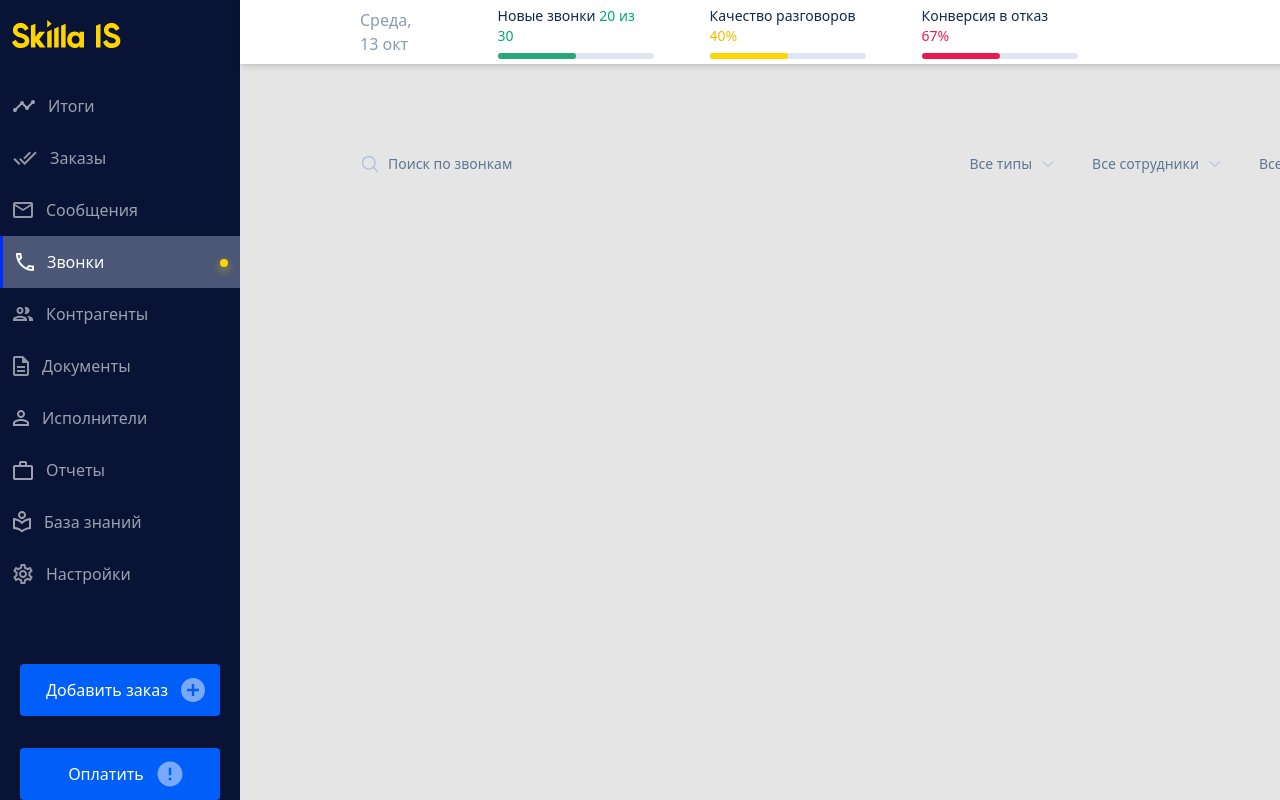
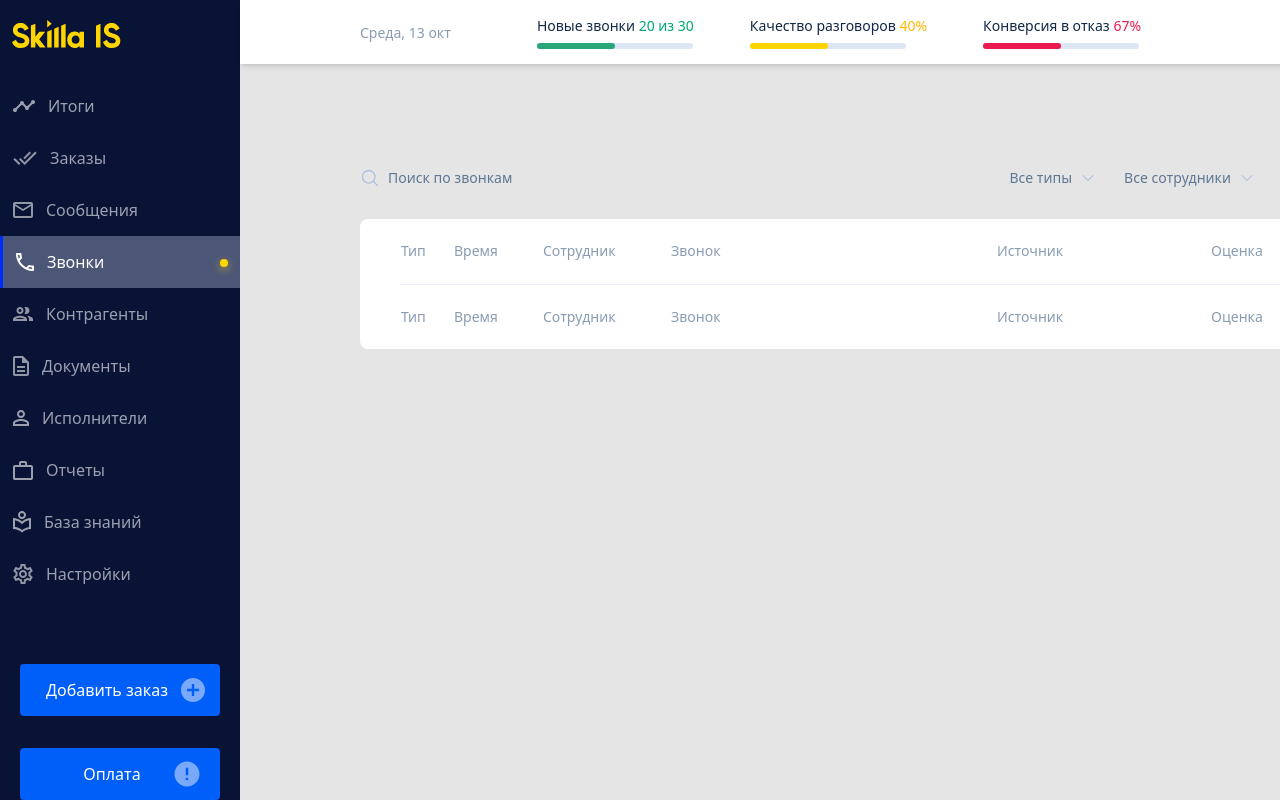
Before and after one commit to nikolaj1922/skilla-test, a React (Vite) app: page / in a window 1280 px wide. Shown: the top 800 px of the page. Built offline with nearby package versions, Linux system fonts and the light colour scheme.

Commit message:
fix pixels

```diff
--- a/src/App.tsx
+++ b/src/App.tsx
@@ -2,6 +2,7 @@ import React from "react";
 import AppBar from "./components/AppBar/AppBar";
 import BalanceAndPeroidRow from "./components/BalanceAndPeriodRow/BalanceAndPeroidRow";
 import FilterRow from "./components/FilterRow/FilterRow";
+import CallTable from "./components/CallTable/CallTable";
 
 const App: React.FC = () => {
   return (
@@ -9,8 +10,8 @@ const App: React.FC = () => {
       <AppBar />
       <div className="mt-[84px] w-[1440px] ml-[120px]">
         <BalanceAndPeroidRow />
-        <FilterRow/>
-
+        <FilterRow />
+        <CallTable />
       </div>
     </div>
   );
--- a/src/components/AppBar/AppBar.tsx
+++ b/src/components/AppBar/AppBar.tsx
@@ -8,9 +8,9 @@ interface AppBarProps {}
 
 const AppBar: React.FC<AppBarProps> = ({}) => {
   return (
-    <div className="h-16 w-full shadow-md fixed top-0 text-[#899CB1] font-[15px] z-50 bg-[#fff]">
-      <div className="px-[120px] flex items-center h-full">
-        <div className=" mr-[86px]">Среда, 13 окт</div>
+    <div className="h-16 w-full shadow-md fixed top-0 text-[#899CB1] text-[14px] z-50 bg-[#fff]">
+      <div className=" flex items-center h-full w-[1440px] ml-[120px]">
+        <div className=" mr-[86px] whitespace-nowrap">Среда, 13 окт</div>
         <div className="flex gap-[56px] mr-[197px]">
           <AppBarRaitingBlock type="calls" newCalls={20} totalCalls={30} />
           <AppBarRaitingBlock type="quality" qualityPercent={40} />
@@ -18,7 +18,9 @@ const AppBar: React.FC<AppBarProps> = ({}) => {
         </div>
         <MagnifyingGlassIcon className="mr-16 icon h-5 w-5" />
         <div className="flex items-center justify-center space-x-[10px] mr-[47px] cursor-pointer group">
-          <span>ИП Сидорова Александра Михайловна</span>
+          <span className="whitespace-nowrap text-[15px]">
+            ИП Сидорова Александра Михайловна
+          </span>
           <ChevronDownIcon className="icon h-5 w-5 group-hover:text-[#002CFB]" />
         </div>
         <div className="flex items-center justify-center space-x-[10px] group cursor-pointer">
--- a/src/components/BalanceAndPeriodRow/Balance.tsx
+++ b/src/components/BalanceAndPeriodRow/Balance.tsx
@@ -5,7 +5,7 @@ interface BalanceProps {}
 
 const Balance: React.FC<BalanceProps> = ({}) => {
   return (
-    <div className="bg-[#fff] rounded-[48px] w-[145px] h-[40px] px-3 py-2.5 text-[#899CB1] flex items-center text-sm space-x-[10px] group cursor-pointer transition duration-150 ease-out">
+    <div className="bg-[#fff] rounded-[48px] w-[145px] h-[40px] pl-3.5 py-2.5 text-[#899CB1] flex items-center text-sm space-x-[10px] group cursor-pointer transition duration-150 ease-out">
       <span className="items-center">
         Баланс:{" "}
         <span className="text-[#122945] font-medium group-hover:text-[#0024CB]">
--- a/src/components/BalanceAndPeriodRow/BalanceAndPeroidRow.tsx
+++ b/src/components/BalanceAndPeriodRow/BalanceAndPeroidRow.tsx
@@ -7,7 +7,7 @@ interface BalanceAndPeroidRowProps {}
 const BalanceAndPeroidRow: React.FC<BalanceAndPeroidRowProps> = ({}) => {
   return (
     <div className="flex justify-end items-center h-10 mb-5">
-      <div className="space-x-12 flex items-center">
+      <div className="space-x-[48px] flex items-center text-[14px]">
         <Balance />
         <Period />
       </div>
--- a/src/components/BalanceAndPeriodRow/Period.tsx
+++ b/src/components/BalanceAndPeriodRow/Period.tsx
@@ -9,7 +9,7 @@ interface PeriodProps {}
 
 const Period: React.FC<PeriodProps> = ({}) => {
   return (
-    <div className="flex items-center justify-center space-x-[22px]">
+    <div className="flex items-center justify-center space-x-[18px]">
       <ChevronLeftIcon className="h-4 w-4 icon" />
       <div className="flex items-center space-x-2 cursor-pointer group">
         <CalendarIcon className="h-6 w-6 icon group-hover:text-[#002CFB]" />
--- /dev/null
+++ b/src/components/CallTable/CallTable.tsx
@@ -0,0 +1,36 @@
+import React from "react";
+
+interface CallTableProps {}
+
+const CallTable: React.FC<CallTableProps> = ({}) => {
+  return (
+    <table className="bg-[#fff] rounded-[8px] text-sm">
+      <thead>
+        <tr className="h-[65px] border-b border-[#EAF0FA]">
+          <th className="table-header w-[40px] border-b border-[#fff]"></th>
+          <th className="table-header w-[53px] text-start">Тип</th>
+          <th className="table-header w-[89px] text-start">Время</th>
+          <th className="table-header w-[128px] text-start">Сотрудник</th>
+          <th className="table-header w-[326px] text-start">Звонок</th>
+          <th className="table-header w-[214px] text-start">Источник</th>
+          <th className="table-header w-[461px] text-start">Оценка</th>
+          <th className="table-header w-[129px] text-start">Длительность</th>
+        </tr>
+      </thead>
+      <tbody>
+        <tr className="h-[65px]">
+          <td className="table-header w-[40px]"></td>
+          <td className="table-header w-[53px]">Тип</td>
+          <td className="table-header w-[89px]">Время</td>
+          <td className="table-header w-[128px]">Сотрудник</td>
+          <td className="table-header w-[326px]">Звонок</td>
+          <td className="table-header w-[214px]">Источник</td>
+          <td className="table-header w-[461px]">Оценка</td>
+          <td className="table-header w-[129px]">Длительность</td>
+        </tr>
+      </tbody>
+    </table>
+  );
+};
+
+export default CallTable;
--- a/src/components/FilterRow/FilterRow.tsx
+++ b/src/components/FilterRow/FilterRow.tsx
@@ -7,13 +7,13 @@ interface FilterRowProps {}
 
 const FilterRow: React.FC<FilterRowProps> = ({}) => {
   return (
-    <div className="text-[#5E7793] text-sm flex items-center justify-between">
+    <div className="text-[#5E7793] text-sm flex items-center justify-between py-[14px] mb-[7px]">
       <Search />
-      <div className="flex items-center justify-center space-x-[36px]">
+      <div className="flex items-center justify-center gap-7">
         {filters.map((item) => (
           <div
             key={item}
-            className="group flex space-x-[8px] justify-center items-center cursor-pointer"
+            className="group flex space-x-2 justify-center items-center cursor-pointer"
           >
             <span className="group-hover:text-[#002CFB] transition duration-150 ease-out">
               {item}
--- a/src/components/Sidebar/Sidebar.tsx
+++ b/src/components/Sidebar/Sidebar.tsx
@@ -24,7 +24,11 @@ const Sidebar: React.FC<SidebarProps> = ({}) => {
       </div>
       <div className="flex flex-col gap-8">
         <SidebarButton title="Добавить заказ" iconPath={PlusIcon} />
-        <SidebarButton title="Оплатить" iconPath={InfoIcon} />
+        <SidebarButton
+          title="Оплата"
+          iconPath={InfoIcon}
+          className="space-x-5 pl-8"
+        />
       </div>
     </div>
   );
--- a/src/components/ui/SidebarButton.tsx
+++ b/src/components/ui/SidebarButton.tsx
@@ -1,16 +1,23 @@
-import { FC } from "react";
+import React from "react";
 
-interface SidebarButtonProps {
+interface SidebarButtonProps
+  extends React.ButtonHTMLAttributes<HTMLButtonElement> {
   title: string;
   iconPath: string;
 }
 
-const SidebarButton: FC<SidebarButtonProps> = ({ title, iconPath }) => {
+const SidebarButton: React.FC<SidebarButtonProps> = ({
+  title,
+  iconPath,
+  className,
+}) => {
   return (
-    <div className="flex text-[#ffffff] h-[52px] w-[200px] bg-[#005FF8] rounded-[4px]  items-center mx-auto justify-center cursor-pointer hover:bg-[#0024CB] duration-150 transition ease-out">
+    <button
+      className={`flex text-[#ffffff] h-[52px] w-[200px] bg-[#005FF8] rounded-[4px]  items-center mx-auto justify-center cursor-pointer hover:bg-[#0024CB] duration-150 transition ease-out ${className}`}
+    >
       <span className="ml-[24px]">{title}</span>
       <img src={iconPath} className="px-[13px] py-5" />
-    </div>
+    </button>
   );
 };
 
--- a/src/index.css
+++ b/src/index.css
@@ -10,10 +10,14 @@
 
 @layer components {
   .appbar-raiting-block-text {
-    @apply text-[#122945] text-sm;
+    @apply text-[#122945] text-sm whitespace-nowrap;
   }
 
   .icon {
     @apply text-[#ADBFDF] font-semibold hover:text-[#002CFB] cursor-pointer transition duration-150 ease-out;
   }
+
+  .table-header {
+    @apply font-normal text-[14px] text-[#899CB1];
+  }
 }
```
